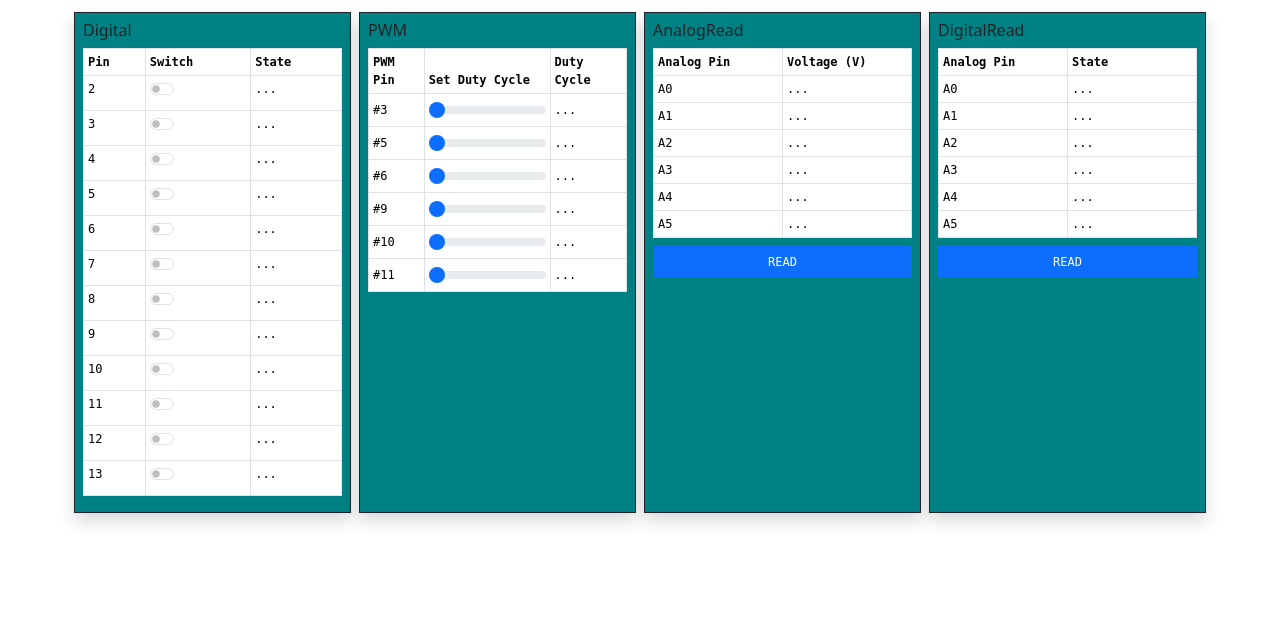
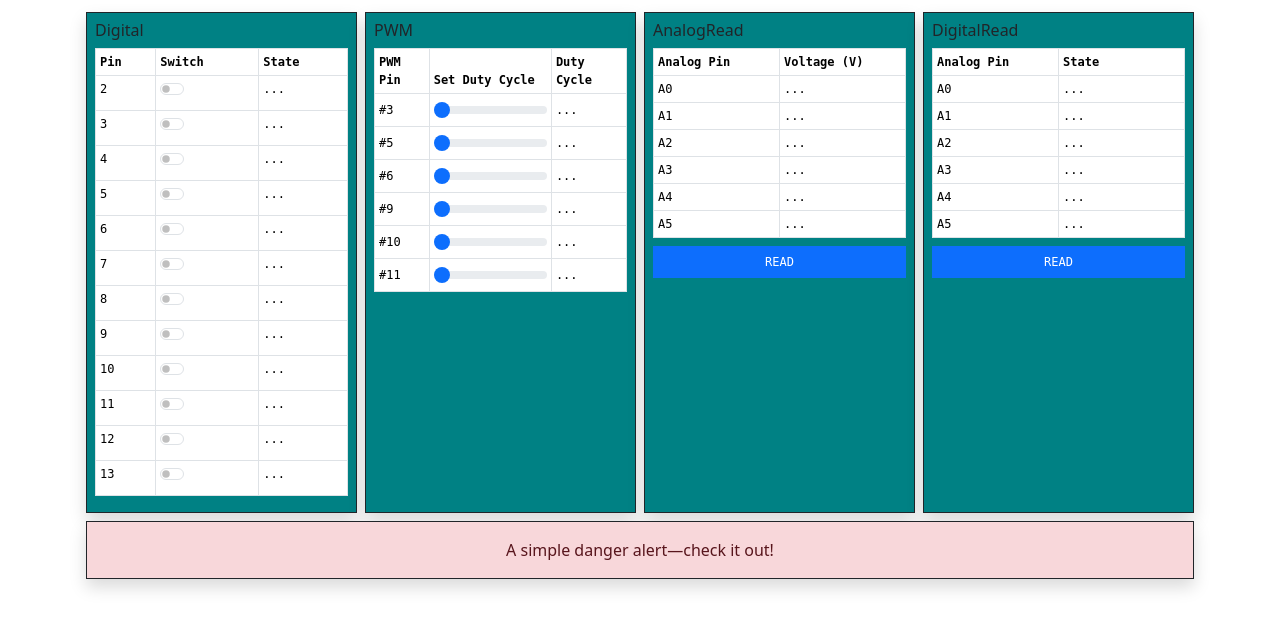
Before and after one commit to dsw7/InoDAQV2, a Flask app: page / in a window 1280 px wide. Shown: the top 630 px of the page. Run offline with Flask 3, Linux system fonts and the light colour scheme; parts of the project's set-up code (start-up, migrations or seed data) failed here and were passed over.

Commit message:
Small tweaks

```diff
--- a/inodaqv2/templates/dashboard.html
+++ b/inodaqv2/templates/dashboard.html
@@ -10,8 +10,8 @@
 </head>
 <body>
   <div class="container mt-2 mb-2">
-    <div class="row">
-      <div class="col-lg-3 p-1 justify-content-center">
+    <div class="row g-0">
+      <div class="col-lg-3 p-1">
         <div class="d-flex flex-column h-100 p-2 justify-content-top border border-dark shadow panel-commands" id="digital-pins">
           <h6>Digital</h6>
           <table class="table mb-2 table-sm table-bordered monospace">
@@ -135,7 +135,7 @@
           </table>
         </div>
       </div>
-      <div class="col-lg-3 p-1 justify-content-center">
+      <div class="col-lg-3 p-1">
         <div class="d-flex flex-column h-100 p-2 justify-content-top border border-dark shadow panel-commands" id="pwm-sliders">
           <h6>PWM</h6>
           <table class="table mb-2 table-sm table-bordered monospace align-middle">
@@ -181,7 +181,7 @@
           </table>
         </div>
       </div>
-      <div class="col-lg-3 p-1 justify-content-center">
+      <div class="col-lg-3 p-1">
         <div class="d-flex flex-column h-100 p-2 justify-content-top border border-dark shadow panel-commands">
           <h6>AnalogRead</h6>
           <table class="table mb-2 table-sm table-bordered monospace">
@@ -221,7 +221,7 @@
           <button class="btn btn-primary w-100 rounded-0 monospace" type="button" id="btn-read-analog">READ</button>
         </div>
       </div>
-      <div class="col-lg-3 p-1 justify-content-center">
+      <div class="col-lg-3 p-1">
         <div class="d-flex flex-column h-100 p-2 justify-content-top border border-dark shadow panel-commands">
           <h6>DigitalRead</h6>
           <table class="table mb-2 table-sm table-bordered monospace">
@@ -262,6 +262,13 @@
         </div>
       </div>
     </div>
+    <div class="row g-0">
+      <div class="col-lg-12 p-1">
+        <div class="alert alert-danger text-center border border-dark shadow rounded-0 mb-0" role="alert">
+          A simple danger alert—check it out!
+        </div>
+      </div>
+    <div>
   </div>
   <script src="https://cdn.jsdelivr.net/npm/bootstrap@5.3.2/dist/js/bootstrap.bundle.min.js" crossorigin="anonymous"></script>
   <script src="{{url_for('static', filename='dashboard.js')}}"></script>
```
